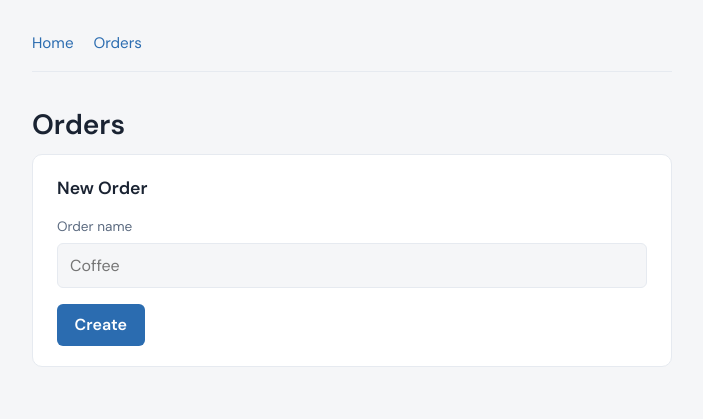
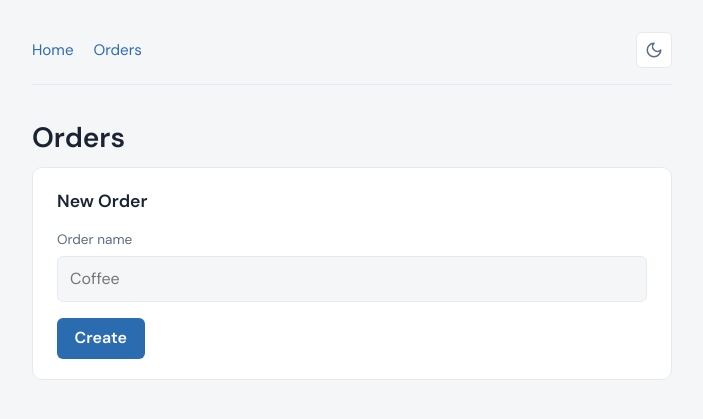
Before and after one commit to mahenzon/fastapi-sse-htmx-demo, a FastAPI app: template templates/orders/list.html in a window 1280 px wide. Shown: the top 419 px of the page, without its empty margins (288-991 px from the left). Run offline with FastAPI, Linux system fonts and the light colour scheme; the template is opened without the code that fills it, so the values that code supplies are empty; parts of the project's set-up code (start-up, migrations or seed data) failed here and were passed over.

Commit message:
navbar theme toggle

```diff
--- /dev/null
+++ b/static/js/theme.js
@@ -0,0 +1,49 @@
+(function () {
+  const storageKey = "theme";
+
+  const icons = {
+    sun:
+      '<svg class="theme-toggle-icon" xmlns="http://www.w3.org/2000/svg" width="18" height="18" viewBox="0 0 24 24" fill="none" stroke="currentColor" stroke-width="2" stroke-linecap="round" stroke-linejoin="round" aria-hidden="true"><circle cx="12" cy="12" r="4"/><path d="M12 2v2M12 20v2M4.93 4.93l1.41 1.41M17.66 17.66l1.41 1.41M2 12h2M20 12h2M4.93 19.07l1.41-1.41M17.66 6.34l1.41-1.41"/></svg>',
+    moon:
+      '<svg class="theme-toggle-icon" xmlns="http://www.w3.org/2000/svg" width="18" height="18" viewBox="0 0 24 24" fill="none" stroke="currentColor" stroke-width="2" stroke-linecap="round" stroke-linejoin="round" aria-hidden="true"><path d="M12 3a6 6 0 0 0 9 9 9 9 0 1 1-9-9z"/></svg>',
+  };
+
+  function getPreferredTheme() {
+    const stored = localStorage.getItem(storageKey);
+    return stored === "dark" ? "dark" : "light";
+  }
+
+  function applyTheme(theme) {
+    document.documentElement.dataset.theme = theme;
+    localStorage.setItem(storageKey, theme);
+    updateToggle(theme);
+  }
+
+  function updateToggle(theme) {
+    const toggle = document.getElementById("theme-toggle");
+    if (!toggle) return;
+    const isDark = theme === "dark";
+    toggle.setAttribute("aria-pressed", String(isDark));
+    toggle.setAttribute(
+      "aria-label",
+      isDark ? "Switch to light theme" : "Switch to dark theme",
+    );
+    toggle.innerHTML = isDark ? icons.sun : icons.moon;
+  }
+
+  function initToggle() {
+    const toggle = document.getElementById("theme-toggle");
+    if (!toggle) return;
+    toggle.addEventListener("click", () => {
+      const next = document.documentElement.dataset.theme === "dark" ? "light" : "dark";
+      applyTheme(next);
+    });
+    updateToggle(getPreferredTheme());
+  }
+
+  if (document.readyState === "loading") {
+    document.addEventListener("DOMContentLoaded", initToggle);
+  } else {
+    initToggle();
+  }
+})();
--- a/templates/base.html
+++ b/templates/base.html
@@ -28,9 +28,10 @@
 <div class="container">
   {% include 'components/navbar.html' %}
   {% block body %}
-  	Main Content
+    Main Content
   {% endblock %}
 </div>
 
+<script src="{{ url_for('static', path='js/theme.js') }}"></script>
 </body>
 </html>
--- a/templates/components/navbar.html
+++ b/templates/components/navbar.html
@@ -2,5 +2,12 @@
   <nav>
     <a href="/">Home</a>
     <a href="{{ url_for('orders_list') }}">Orders</a>
+    <button type="button" class="theme-toggle" id="theme-toggle" aria-pressed="false" aria-label="Switch to dark theme">
+      <svg class="theme-toggle-icon" xmlns="http://www.w3.org/2000/svg" width="18" height="18" viewBox="0 0 24 24"
+           fill="none" stroke="currentColor" stroke-width="2" stroke-linecap="round" stroke-linejoin="round"
+           aria-hidden="true">
+        <path d="M12 3a6 6 0 0 0 9 9 9 9 0 1 1-9-9z"/>
+      </svg>
+    </button>
   </nav>
 </header>
```
